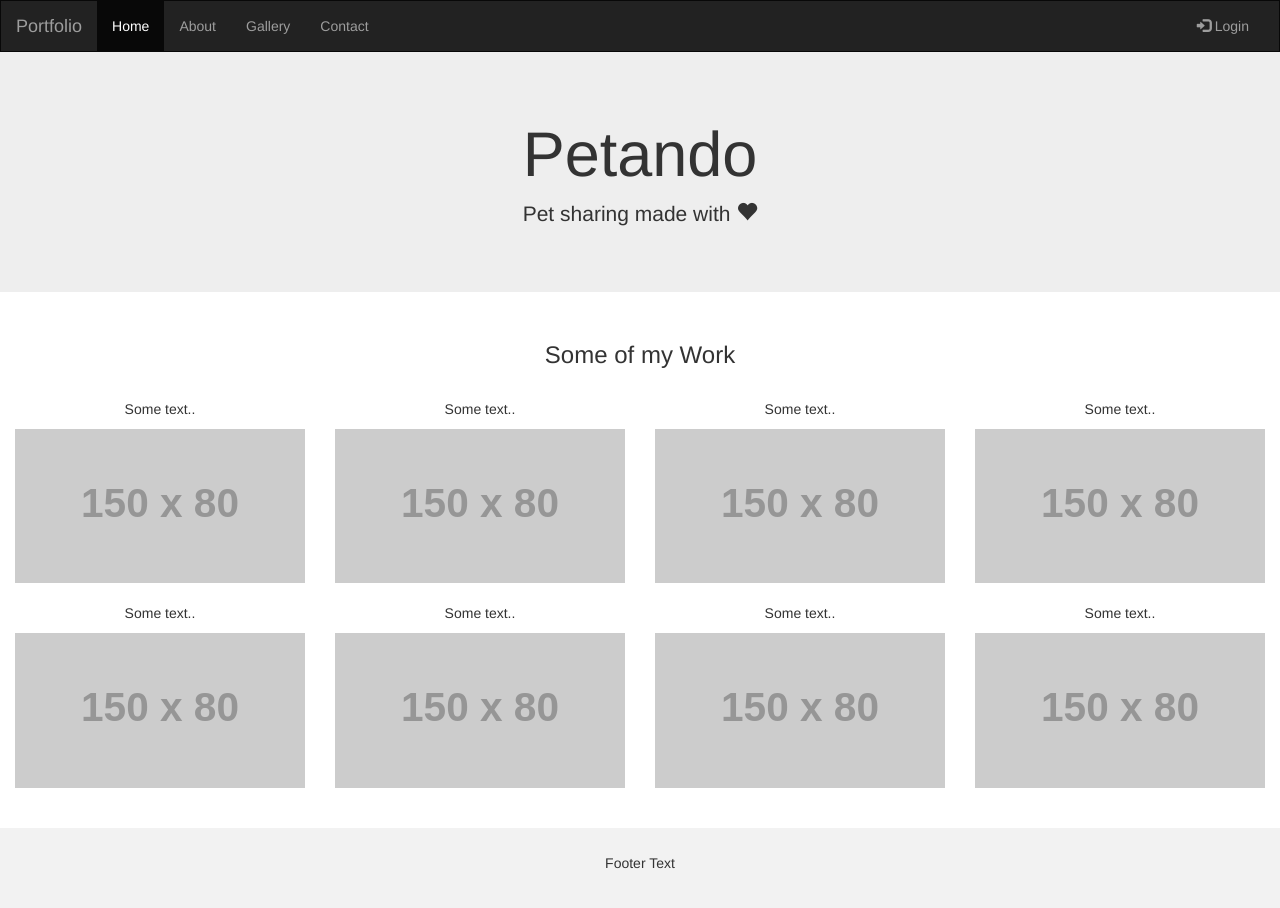
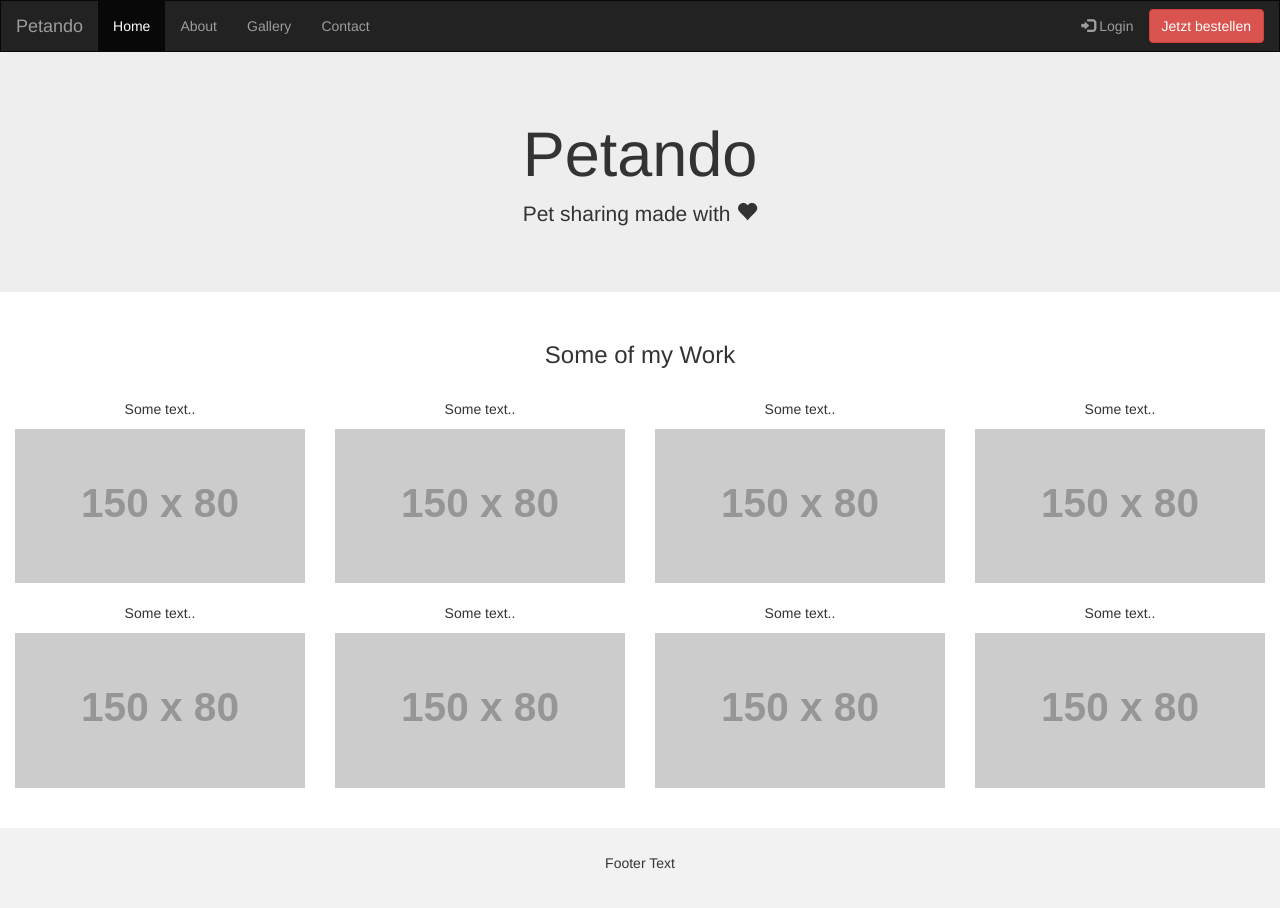
Before and after one commit to lucasfri/petando, a plain HTML site: page index.html in a window 1280 px wide. Drawn offline with nearby package versions, Linux system fonts and the light colour scheme; placeholder pictures from the web are drawn by us.

Commit message:
2. Version

```diff
--- a/index.html
+++ b/index.html
@@ -31,7 +31,7 @@
         <span class="icon-bar"></span>
         <span class="icon-bar"></span>
       </button>
-      <a class="navbar-brand" href="#">Portfolio</a>
+      <a class="navbar-brand" href="#">Petando</a>
     </div>
     <div class="collapse navbar-collapse" id="myNavbar">
       <ul class="nav navbar-nav">
@@ -42,6 +42,8 @@
       </ul>
       <ul class="nav navbar-nav navbar-right">
         <li><a href="#"><span class="glyphicon glyphicon-log-in"></span> Login</a></li>
+        <button class="btn btn-danger navbar-btn">Jetzt bestellen</button>
+
       </ul>
     </div>
   </div>
```
